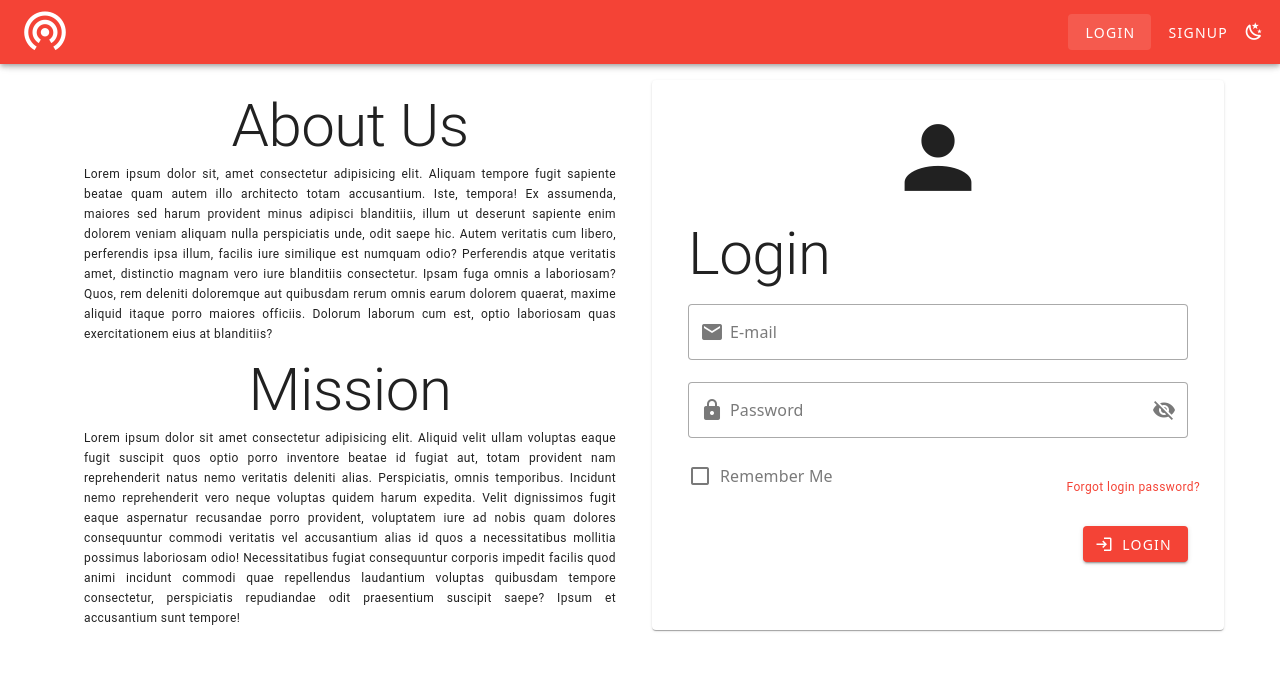
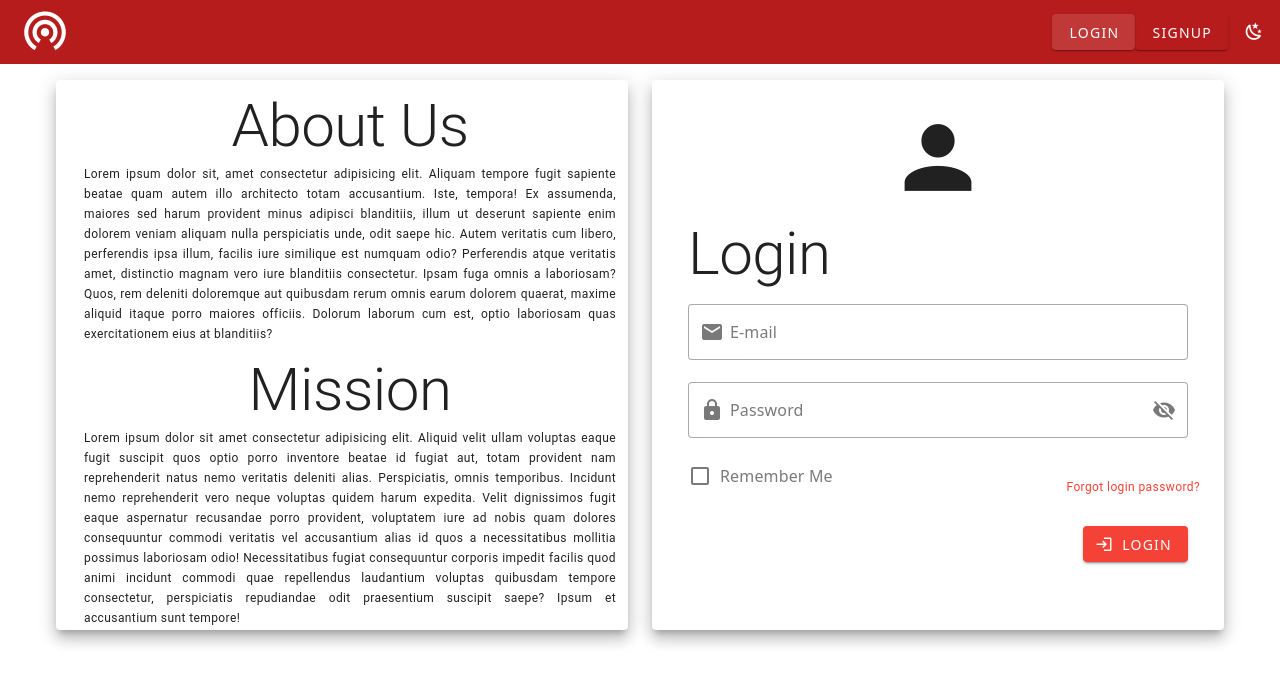
Before and after one commit to RBercasio22/uitest, a Vue app: page / in a window 1280 px wide. Shown: the top 684 px of the page. Built offline with nearby package versions, Linux system fonts and the light colour scheme.

Commit message:
Implement basic auth for user login - DONE

```diff
--- a/index.html
+++ b/index.html
@@ -10,6 +10,11 @@
   <link href="https://cdn.jsdelivr.net/npm/bootstrap@5.3.3/dist/css/bootstrap.min.css" rel="stylesheet" integrity="sha384-QWTKZyjpPEjISv5WaRU9OFeRpok6YctnYmDr5pNlyT2bRjXh0JMhjY6hW+ALEwIH" crossorigin="anonymous">
 </head>
 
+<style>
+  body {
+    background-color: transparent;
+  }
+</style>
 <body>
   <div id="app"></div>
   <script type="module" src="/src/main.js">
--- a/src/App.vue
+++ b/src/App.vue
@@ -1,79 +1,53 @@
 <template>
-  <v-app id="inspire">
-    <!--
-    <v-navigation-drawer
-    max-width="100"
-    class="w-0"
-     v-model="drawer"
-
+    <v-app>
+      <!-- Conditionally render v-app-bar based on the current route meta -->
+      <v-app-bar
+        v-if="showAppBar"
+        :elevation="0"
+        color="red-darken-4"
       >
-
-    </v-navigation-drawer>
-   -->
-    <v-app-bar color="red">
-      <!-- <v-app-bar-nav-icon @click="drawer = !drawer"></v-app-bar-nav-icon> -->
-
-      <v-app-bar-title class="text-h6 text-{breakpoint}-{sm,nd,lg,xl}" style="color: white">
+        <v-app-bar-title>
           <v-icon size="50">mdi-broadcast</v-icon>
         </v-app-bar-title>
         <v-btn
-      active
          color="white"
-       to="/"
-      >LOGIN
+         elevation="1"
+         to="/">
+          Login
         </v-btn>
         <v-btn
          color="white"
-       to="/signup"
-       >SIGNUP</v-btn>
+         elevation="1"
+          to="/signup">
+          Signup
+        </v-btn>
+        <v-icon
+        size="20"
+        class="ma-4"
+        @click="toggleTheme"
+        >
+        {{ isDark ? 'mdi-white-balance-sunny' : 'mdi-weather-night' }}
 
-
-      <!-- <v-btn @click="toggleTheme">
-        <v-icon @click="toggleTheme">{{ isDark ? 'mdi-white-balance-sunny' : 'mdi-weather-night' }}</v-icon>
-      </v-btn> -->
-
-      <v-icon size="20"
-      class="mr-4"
-       @click="toggleTheme">
-       {{ isDark ? 'mdi-white-balance-sunny' : 'mdi-weather-night' }}
         </v-icon>
-
-      <!-- <v-sheet
-      prepend-inner-icon="mdi-lock"
-      :append-inner-icon="visible ? 'mdi-eye': 'mdi-eye-off'"
-      :type="visible ? 'text': 'Password'"
-      @click:append-inner="visible = !visible">
-
-      </v-sheet> -->
 
 
       </v-app-bar>
 
       <v-main>
-      <!--  -->
         <router-view />
-
-      <!-- <HelloWorld /> -->
-       <!-- <Login /> -->
-
       </v-main>
     </v-app>
   </template>
 
-<style scoped>
-
-
-</style>
 
 <script setup>
-import { ref } from 'vue'
-import { useTheme } from 'vuetify'
-
-const drawer = ref(null)
+import {ref} from 'vue'
+import { useTheme } from 'vuetify';
 
 const theme = useTheme()
 const isDark = ref(theme.global.current.value.dark)
-function toggleTheme () {
+
+function toggleTheme() {
     isDark.value = !isDark.value
     theme.global.name.value = theme.global.current.value.dark ? 'light' : 'dark'
 }
@@ -81,10 +55,17 @@ function toggleTheme () {
 </script>
 
 <script>
+import router from './router';
+
 export default {
-    //data: () => ({ drawer: null }),
+  router,
+    computed: {
+      showAppBar() {
 
+        // Determine if the app bar should be shown based on the route meta
+        return this.$route.meta.showAppBar !== false;
       }
-
+    }
+  };
 
 </script>
--- /dev/null
+++ b/src/components/dashboard/Dashboard.vue
@@ -0,0 +1,48 @@
+<template>
+    <v-app id="inspire">
+      <v-navigation-drawer v-model="drawer">
+        <!--  -->
+      </v-navigation-drawer>
+
+      <v-app-bar>
+        <v-app-bar-nav-icon @click="drawer = !drawer"></v-app-bar-nav-icon>
+
+        <v-app-bar-title>Application</v-app-bar-title>
+        <v-icon
+        size="20"
+        class="ma-4"
+        @click="toggleTheme"
+        >
+        {{ isDark ? 'mdi-white-balance-sunny' : 'mdi-weather-night' }}
+
+        </v-icon>
+      </v-app-bar>
+
+      <v-main>
+        <!--  -->
+      </v-main>
+    </v-app>
+  </template>
+
+<script setup>
+import { ref } from 'vue'
+import { useTheme } from 'vuetify';
+
+
+const drawer = ref(null)
+const theme = useTheme()
+const isDark = ref(theme.global.current.value.dark)
+
+function toggleTheme() {
+    isDark.value = !isDark.value
+    theme.global.name.value = theme.global.current.value.dark ? 'light' : 'dark'
+}
+
+
+</script>
+
+<script>
+  export default {
+    data: () => ({ drawer: null }),
+  }
+</script>
--- a/src/components/forms/Login.vue
+++ b/src/components/forms/Login.vue
@@ -1,20 +1,30 @@
 <template>
-    <v-container>
-        <v-row>
+
+    <v-container
+
+
+    >
+        <!-- <v-spacer></v-spacer> -->
+        <v-row
+
+        >
             <!-- change from md to sm -->
-            <v-col cols="12" sm="6">
-                <v-sheet
+            <v-col cols="12" md="6">
+                <v-card
                 class="pt-4 pl-4"
                 height="550"
+                elevation="10"
+
                 >
                 <About />
-            </v-sheet>
+            </v-card>
             </v-col>
-            <v-col cols="12" sm="6">
-                 <!-- V-SHEET START -->
+            <v-col cols="12" md="6">
+                 <!-- V-CARD START -->
                 <v-card
                  class="pa-4 mx-auto"
                  height="550"
+                 elevation="10"
 
                  >
                  <v-row align="center" justify="center" class="mb-4 mt-3">
@@ -35,6 +45,7 @@
                     prepend-inner-icon="mdi-email"
                     variant="outlined"
                     class="ml-5 mr-5"
+                    v-model="username"
                 ></v-text-field>
 
                 <v-text-field
@@ -44,6 +55,7 @@
                     :type="visible ? 'text': 'Password'"
                     variant="outlined"
                     class="ml-5 mr-5"
+                    v-model="password"
                     @click:append-inner="visible = !visible"
                 >
                 </v-text-field>
@@ -104,8 +116,12 @@
                   justify="end"
                   >
                      <v-btn
-                     prepend-icon="mdi-login"
-                     color="red">LOGIN</v-btn>
+                        prepend-icon="mdi-login"
+                        color="red"
+                        @click="handleLogin">
+                        LOGIN
+                      </v-btn>
+
                  </v-row>
 
                  <!-- V-SHEET END -->
@@ -113,7 +129,6 @@
 
             </v-col>
         </v-row>
-
     </v-container>
 
 </template>
@@ -123,18 +138,6 @@
   cursor: pointer;
 }
 
-/* .div-container {
-    display: flex;
-    flex-direction: row;
-    border: 1px solid red;
-}
-@media (max-width: 600px) {
-    .div-container {
-        flex-direction: column;
-    }
-
-
-} */
 
 </style>
 
@@ -142,6 +145,34 @@
 export default {
     data: () => ({
         visible: false,
-    })
+        username: '',
+        password: '',
+
+    }),
+//     methods: {
+//         handleLogin() {
+//             if(this.username == 'admin' && this.password == 'admin'){
+//                 alert("Login Successful")
+//             }
+//             else {
+//                 alert("Login Failed")
+//             }
+//         }
+
+//     }
+
+// };
+methods: {
+    handleLogin() {
+      // Simulate authentication
+      if (this.username === 'admin' && this.password === 'admin') {
+        localStorage.setItem('authToken', 'your-token'); // Store token
+        this.$router.push('/dashboard'); // Redirect to dashboard
+        alert('Login Successful');
+      } else {
+        alert('Login Failed');
+      }
+    }
+  }
 };
 </script>
--- a/src/components/forms/SignUp.vue
+++ b/src/components/forms/SignUp.vue
@@ -1,10 +1,14 @@
 <template>
-    <v-cols cols="12"
-     sm="6"
+
+    <v-container
+     md="6"
+
     >
+
         <v-card
         class="mx-auto ma-5 pa-5 flex-sm-0-1-100"
         max-width="500"
+        elevation="10"
 
         >
         <h1 class="text-h2 ml-5">Sign Up</h1>
@@ -43,27 +47,22 @@
           prepend-inner-icon="mdi-lock"
         ></v-text-field>
 
-        <v-checkbox
-          v-model="terms"
-          color="secondary"
-          label="I agree to site terms and conditions"
-        ></v-checkbox>
       </v-container>
+      <v-row
+      align="center"
+      justify="end"
+      class="mr-5 mb-5"
+      >
+      <v-btn color="success">
+        SIGNUP
+      </v-btn>
 
-      <v-divider></v-divider>
+      </v-row>
 
-      <v-card-actions>
-        <v-spacer></v-spacer>
 
-        <v-btn color="success">
-          Complete Registration
-
-          <v-icon icon="mdi-chevron-right" end></v-icon>
-        </v-btn>
-      </v-card-actions>
     </v-card>
 
-    </v-cols>
+    </v-container>
 
 </template>
 
--- /dev/null
+++ b/src/pages/Dummy.vue
@@ -0,0 +1,90 @@
+<template>
+    <v-app id="inspire">
+      <!--
+      <v-navigation-drawer
+      max-width="100"
+      class="w-0"
+       v-model="drawer"
+
+      >
+
+      </v-navigation-drawer>
+     -->
+      <v-app-bar color="red">
+        <!-- <v-app-bar-nav-icon @click="drawer = !drawer"></v-app-bar-nav-icon> -->
+
+        <v-app-bar-title class="text-h6 text-{breakpoint}-{sm,nd,lg,xl}" style="color: white">
+          <v-icon size="50">mdi-broadcast</v-icon>
+        </v-app-bar-title>
+        <v-btn
+        active
+        color="white"
+         to="/"
+        >LOGIN
+        </v-btn>
+        <v-btn
+         color="white"
+         to="/signup"
+         >SIGNUP</v-btn>
+
+
+        <!-- <v-btn @click="toggleTheme">
+          <v-icon @click="toggleTheme">{{ isDark ? 'mdi-white-balance-sunny' : 'mdi-weather-night' }}</v-icon>
+        </v-btn> -->
+
+        <v-icon size="20"
+        class="mr-4"
+         @click="toggleTheme">
+         {{ isDark ? 'mdi-white-balance-sunny' : 'mdi-weather-night' }}
+        </v-icon>
+
+        <!-- <v-sheet
+        prepend-inner-icon="mdi-lock"
+        :append-inner-icon="visible ? 'mdi-eye': 'mdi-eye-off'"
+        :type="visible ? 'text': 'Password'"
+        @click:append-inner="visible = !visible">
+
+        </v-sheet> -->
+
+
+      </v-app-bar>
+
+      <v-main>
+        <!--  -->
+        <router-view />
+
+        <!-- <HelloWorld /> -->
+         <!-- <Login /> -->
+
+      </v-main>
+    </v-app>
+  </template>
+
+  <style scoped>
+
+
+  </style>
+
+  <script setup>
+  import { ref } from 'vue'
+  import { useTheme } from 'vuetify'
+
+  const drawer = ref(null)
+
+  const theme = useTheme()
+  const isDark = ref(theme.global.current.value.dark)
+  function toggleTheme () {
+    isDark.value = !isDark.value
+    theme.global.name.value = theme.global.current.value.dark ? 'light' : 'dark'
+  }
+
+  </script>
+
+  <script>
+    export default {
+      //data: () => ({ drawer: null }),
+
+    }
+
+
+  </script>
--- a/src/pages/index.vue
+++ b/src/pages/index.vue
@@ -1,5 +1,6 @@
 <template>
 
+    <!-- <landingPage /> -->
 
 </template>
 
--- a/src/router/index.js
+++ b/src/router/index.js
@@ -6,6 +6,7 @@
  */
 
 // Composables
+import Dashboard from '@/components/dashboard/Dashboard.vue'
 import Login from '@/components/forms/Login.vue'
 import SignUp from '@/components/forms/SignUp.vue'
 import { createRouter, createWebHistory } from 'vue-router/auto'
@@ -14,22 +15,35 @@ import { routes } from 'vue-router/auto-routes'
 
 const router = createRouter({
   history: createWebHistory(import.meta.env.BASE_URL),
-  routes: [
-    {
-      name: '',
-      path: '/',
-      component: Login
+  // routes: [
+  //   {
+  //     name: 'login',
+  //     path: '/',
+  //     component: Login
 
-    },
-    {
-      name: 'signup',
-      path: '/signup',
-      component: SignUp
+  //   },
+  //   {
+  //     name: 'signup',
+  //     path: '/signup',
+  //     component: SignUp
 
-    },
+  //   },
+  //   {
+  //     name: 'dashboard',
+  //     path: '/dashboard',
+  //     component: Dashboard
+
+  //   },
 
 
+  // ]
+  // GUMAGANA YUNG TESTING
+  routes: [
+    { path: '/', component: Login, meta: { showAppBar: true } },
+    { path: '/signup', component: SignUp, meta: { showAppBar: true } },
+    { path: '/dashboard', component: Dashboard, meta: { showAppBar: false } } // No app bar for dashboard
   ]
+
 
 })
 
```
Also changed, not shown: src/components/forms/Task.txt. Lines whose indentation alone changed are shown as unchanged.
